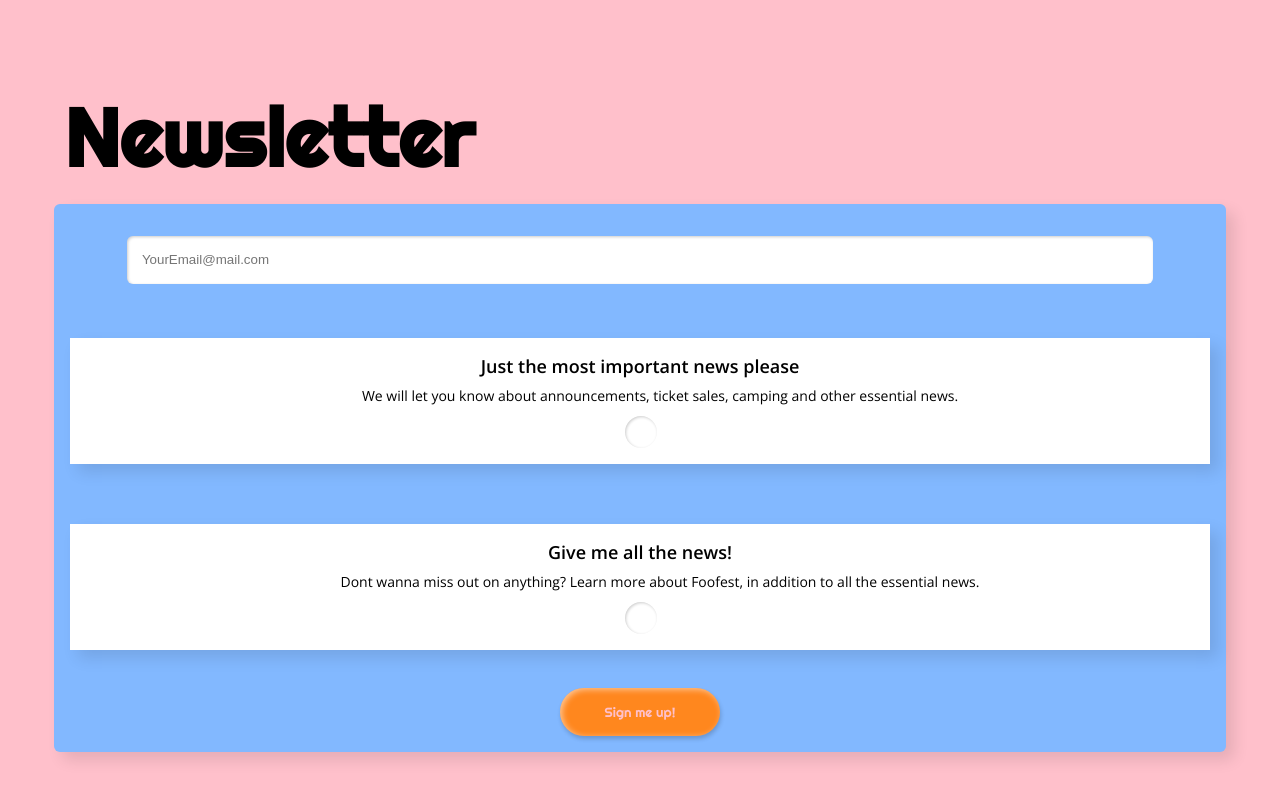
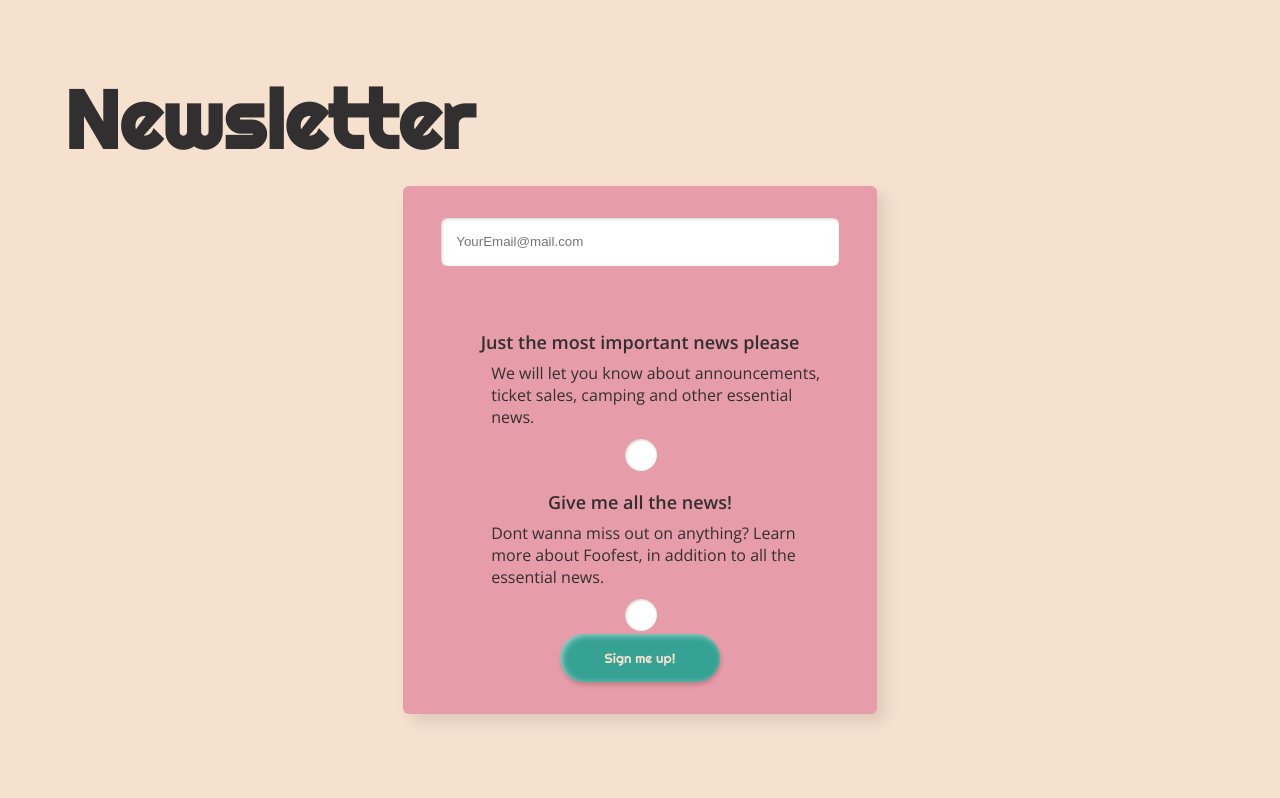
Before and after one commit to Mathilde68/foofestvalkyrie_v2, a plain HTML site: page index.html in a window 1280 px wide. Shown: the part 1080-1878 px from the top of the page. After the commit the page ends 1842 px from the top, so only its background shows below. Drawn offline with nearby package versions, Linux system fonts and the light colour scheme.

Commit message:
ticket done

```diff
--- a/index.html
+++ b/index.html
@@ -51,19 +51,20 @@
     <main>
         <section id="landing">
             <div class="title_wrapper">
-                <h1>FOOFEST</h1>
+                <h1>FOOFESTIVAL</h1>
                 <p>Lorem ipsum dolor sit amet, consectetur adipisicing elit. Dicta fuga error cupiditate sit nostrum
                     iusto sequi aute.</p>
             </div>
             <div class="ticket_wrapper">
                 <!--   <div class="valkyrie"> maybe a valkyrie illustration here? </div> -->
-                <div id="ticket"><a href="tickets.html">Get Your Tickets Now</a></div>
+                <a href="tickets.html" id="ticket"></a>
             </div>
         </section>
 
         <section id="lineup_highlight">
             <h2>Line up</h2>
             <h3>HIGHLIGHTS:</h3>
+            <div class="highlight_bg">
                 <div class="highligt_anim">
                     <div class="message">
                         <div class="word1">_🌼_🌼_🌼_</div>
@@ -72,6 +73,7 @@
                         <div class="word4">Pink Floyd</div>
                         <div class="word5">Metallica</div>
                         <div class="word6">_🌼_🌼_🌼_</div>
+                    </div>
                 </div>
             </div>
             <div class="link_wrapper_container">
--- a/landingpage.css
+++ b/landingpage.css
@@ -16,12 +16,10 @@ margin-top: 6rem;
 }
 
 #radio_imp:checked, #radio_all:checked{
-    background-color: var(--secondary_bg_3);
+    background-color: var(--accent_two);
 }
 
 .grid_radio_new{
-    box-shadow: var(--shadow_out);
-    background-color: var(--primary_bg_1);
     max-width: 100%;
    /*  text-align: left; */
     display: flex;
@@ -29,11 +27,10 @@ margin-top: 6rem;
     gap: 0.5rem;
     flex-direction: column;
     align-items: center;
-    margin: 0 auto;
     margin-top: 1rem;
 }
 .grid_radio_new dd{
-    font-size: 14px;
+    font-size: 1rem;
     font-weight: 400;
    /*  padding: 0.5rem; */
 }
@@ -75,9 +72,11 @@ margin-top: 6rem;
 }
 
 #ticket{
-background-color:var(--secondary_bg_3);
+background-image: url("ui_icons/ticket_done_01.svg");
+background-repeat: no-repeat;
 width: 17rem;
 padding: 2rem;
+cursor: pointer;
 transform: rotate(2deg);
 animation: pulse 1s infinite;
 }
@@ -135,4 +134,36 @@ animation: pulse 1s infinite;
         padding: 5rem;
     }
 
+    .newsletter_form{
+        max-width: 40%;
+    }
+
+    .newsletter_form label{
+        margin:0;
+    }
+
+    #newsletter {
+        margin-top: 6rem;
+        }
+
+    .grid_radio_new {
+        gap: 0.5rem;
+        }
+
+    .sign_btn {
+        padding: 1rem;
+        }
+
+    .newslet_radio{
+        height: 10rem;
+        padding: 1rem;
+    }
+
+    .highlight_bg{
+        margin: 0;
+        width: 100%;
+        border-radius: var(--default-b-radius);
+        background-color: var(--primary_bg_2);
+    }
+
   }
--- a/style.css
+++ b/style.css
@@ -1,24 +1,26 @@
 :root {
 /*  PRIMARY COLORS */
---primary_bg_1: white;
---primary_bg_2: rgb(255, 255, 194);
---primary_bg_3: rgb(130, 184, 255);
---font_color_black: black;
+--primary_bg_1: #F6E1CE;
+--primary_bg_2: #EFB541;
+--primary_bg_3: #E79DA9;
+--font_color_black: #312F30;
 --font_color_white: white;
  /*  SECONDARY COLORS */
---secondary_bg_1: rgb(137, 207, 134);
---secondary_bg_2: rgb(42, 85, 141);
---secondary_bg_3: rgb(226, 160, 113);
+--secondary_bg_1: #2B729B;
+--secondary_bg_2: #312F30;
+ /*  ACCENT COLORS BUTTONS AND LINKS */
+--accent_one: #35A293;
+--accent_two:#E14725;
 
- /*  ACCENT COLORS BUTTONS AND LINKS */
  /* button */
-  --btn_hover_bg: pink;
-  --btn_font_hover: var(--btn_bg);
-  --btn_bg:rgb(255, 135, 30);
-  --btn_font:var(--btn_hover_bg);
+  --btn_hover_bg: var(--accent_two);
+  --btn_font_hover: var(--btn_font);
+  --btn_bg: var(--accent_one);
+  --btn_font: #F6E1CE;
   --btn_inset_shadow:inset 2px 1.5px 6px rgba(255, 255, 255, 0.545);
   --btn_out_shadow: 1px 3px 4px rgba(0, 0, 0, 0.182);
-  --btn_check_bg: var(--btn_hover_bg);
+  --btn_check_bg: var(--btn_bg);
+  --btn_check_font: var(--accent_two);
   --btn_check_inset: inset 2px 2px 5px rgba(0, 0, 0, 0.274);
   /* link */
   --link_color: black;
@@ -46,11 +48,7 @@
 /* MAIN STYLING */
 body {
   margin: var(--margin-auto);
-  background-color: pink;
-  background-image: url("img/test_background.png");
-  background-repeat: no-repeat;
-  background-attachment: fixed;
-/* background-image: linear-gradient(hsl(10,90,66)); */
+  background-color: var(--primary_bg_1);
 }
 
  main{
@@ -227,7 +225,7 @@ button{
 }
 
  button:active{
-    color: var(--btn_bg);
+    color: var(--btn_check_font);
     background-color: var(--btn_check_bg);
     box-shadow: var(--btn_check_inset);
 }
@@ -269,13 +267,24 @@ select{
 
 /* Navigation */
 /*navigation top menu*/
+.top-nav p{
+  font-family: 'Righteous', cursive;
+  font-size: 1.2rem;
+  color: var(--font_color_white);
+
+}
 .top-nav {
   display: flex;
   flex-direction: row;
   align-items: center;
   justify-content: space-between;
+/*   background-image: url("ui_icons/pattern_one.svg");
+  background-position: center;
+  background-repeat:repeat;
+  background-size: 270px; */
   background-color: var(--secondary_bg_2);
-  color: var(--font_color_white);
+  border-bottom: solid 4px var(--secondary_bg_2);
+  /* color: var(--accent_two); */
   height: 50px;
   padding: 1em;
 }
@@ -309,7 +318,7 @@ select{
   padding: 0.5em 0;
   width: 100%;
   color: var(--secondary_bg_2);
-  background-color: var(--secondary_bg_3);
+  background-color: var(--secondary_bg_1);
   text-decoration: none;
 }
 
@@ -331,7 +340,7 @@ select{
 .menu-button::before,
 .menu-button::after {
   display: block;
-  background-color: var(--btn_bg);
+  background-color: var(--accent_two);
   position: absolute;
   height: 4px;
   width: 30px;
@@ -355,7 +364,7 @@ select{
 }
 
 #menu-toggle:checked + .menu-button-container .menu-button {
-  background: var(--secondary_bg_2);
+  background: var(--accent_two);
 }
 
 #menu-toggle:checked + .menu-button-container .menu-button::after {
@@ -496,7 +505,7 @@ button{
 }
 
 .message {
-  background-color: var(--secondary_bg_1);
+  background-color: var(--primary_bg_2);
   color: var(--font_color_black);
   font-family: bellyBeans;
   text-align: center;
```
Also changed, not shown: ticket.css (+3 -5 lines), tickets.html (+4 -3 lines), ui_icons/pattern_one.svg (added), ui_icons/ticket_done.svg (added), ui_icons/ticket_done_01.svg (added). Lines whose indentation alone changed are shown as unchanged.
